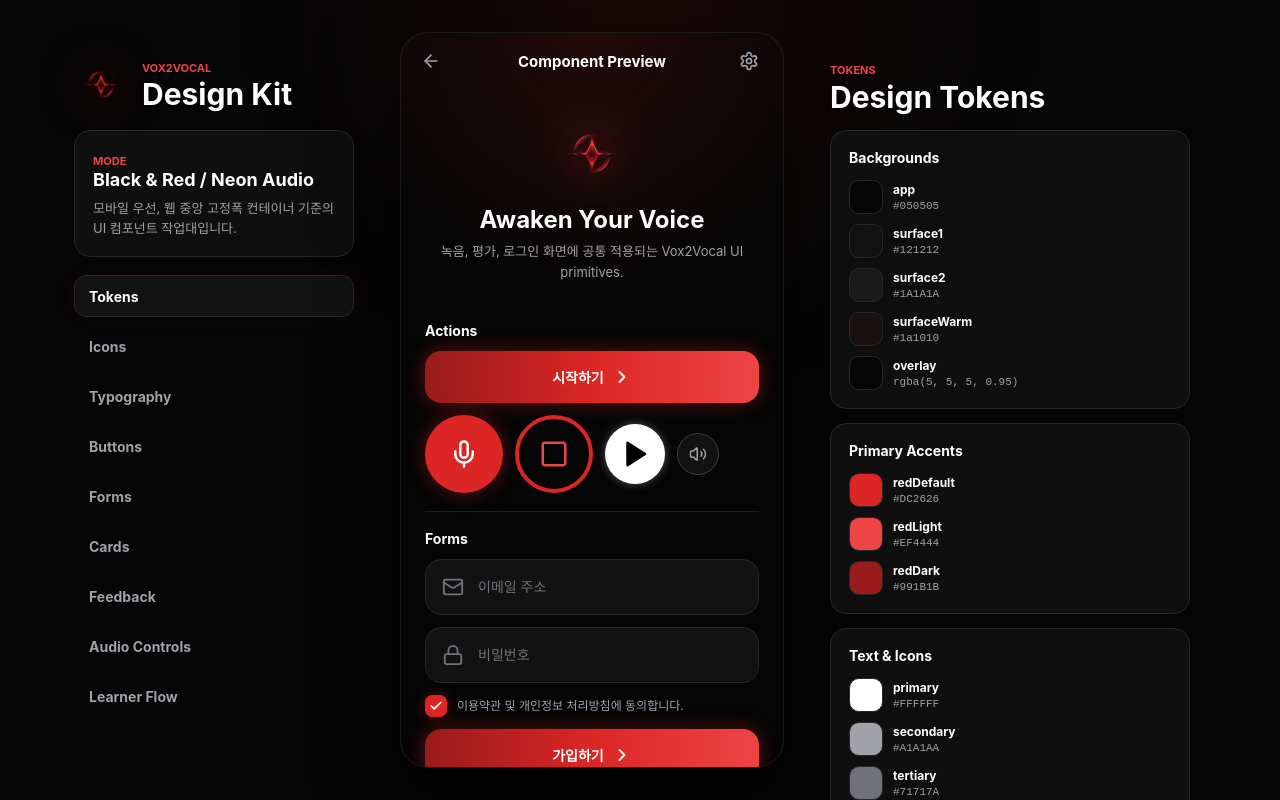
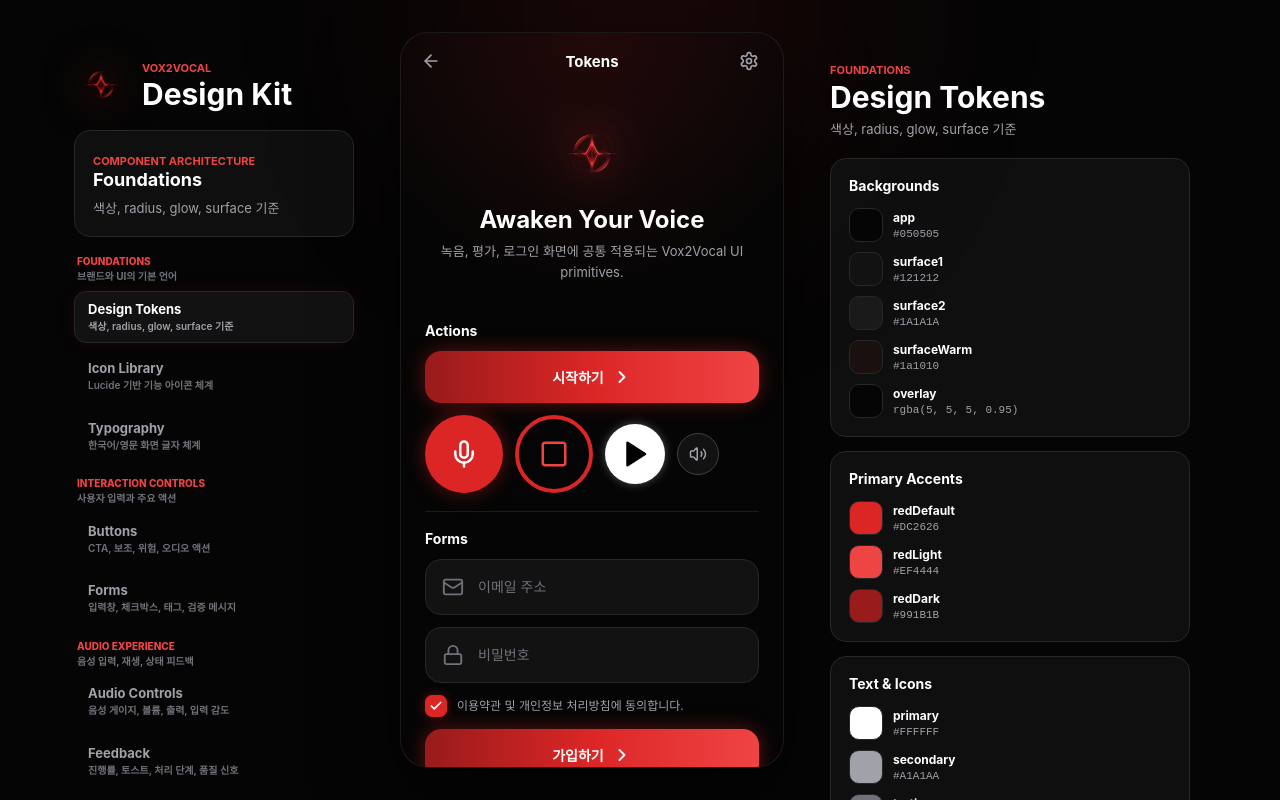
Before and after one commit to vox2vocal/vox2vocal-design-kit, a React (Vite) app: page / in a window 1280 px wide. Shown: the top 800 px of the page. Built offline with nearby package versions, Linux system fonts and the light colour scheme.

Commit message:
feat(design-kit): 컴포넌트 그룹 정보 구조 재정의

```diff
--- a/src/App.tsx
+++ b/src/App.tsx
@@ -26,18 +26,109 @@
 import { TypographyGalleryCatalog, TypographyGalleryPreview } from './components/TypographyGallery';
 import { designTokens } from './design-tokens';
 
-const sections = [
-  'Tokens',
-  'Icons',
-  'Typography',
-  'Buttons',
-  'Forms',
-  'Cards',
-  'Feedback',
-  'Audio Controls',
-  'Learner Flow',
+const sectionGroups = [
+  {
+    label: 'Foundations',
+    description: '브랜드와 UI의 기본 언어',
+    sections: ['Tokens', 'Icons', 'Typography'],
+  },
+  {
+    label: 'Interaction Controls',
+    description: '사용자 입력과 주요 액션',
+    sections: ['Buttons', 'Forms'],
+  },
+  {
+    label: 'Audio Experience',
+    description: '음성 입력, 재생, 상태 피드백',
+    sections: ['Audio Controls', 'Feedback'],
+  },
+  {
+    label: 'Content Surfaces',
+    description: '정보를 담는 카드와 패널',
+    sections: ['Cards'],
+  },
+  {
+    label: 'Product Flows',
+    description: 'Vox2Vocal 도메인 화면 흐름',
+    sections: ['Learner Flow'],
+  },
 ] as const;
-type Section = (typeof sections)[number];
+type Section = (typeof sectionGroups)[number]['sections'][number];
+
+const sectionMeta: Record<
+  Section,
+  {
+    group: string;
+    inspectorTitle: string;
+    navLabel: string;
+    shortTitle: string;
+    summary: string;
+  }
+> = {
+  Tokens: {
+    group: 'Foundations',
+    inspectorTitle: 'Design Tokens',
+    navLabel: 'Design Tokens',
+    shortTitle: 'Tokens',
+    summary: '색상, radius, glow, surface 기준',
+  },
+  Icons: {
+    group: 'Foundations',
+    inspectorTitle: 'Icon Library',
+    navLabel: 'Icon Library',
+    shortTitle: 'Icons',
+    summary: 'Lucide 기반 기능 아이콘 체계',
+  },
+  Typography: {
+    group: 'Foundations',
+    inspectorTitle: 'Typography Scale',
+    navLabel: 'Typography',
+    shortTitle: 'Type',
+    summary: '한국어/영문 화면 글자 체계',
+  },
+  Buttons: {
+    group: 'Interaction Controls',
+    inspectorTitle: 'Button Components',
+    navLabel: 'Buttons',
+    shortTitle: 'Buttons',
+    summary: 'CTA, 보조, 위험, 오디오 액션',
+  },
+  Forms: {
+    group: 'Interaction Controls',
+    inspectorTitle: 'Form Components',
+    navLabel: 'Forms',
+    shortTitle: 'Forms',
+    summary: '입력창, 체크박스, 태그, 검증 메시지',
+  },
+  'Audio Controls': {
+    group: 'Audio Experience',
+    inspectorTitle: 'Audio Control Components',
+    navLabel: 'Audio Controls',
+    shortTitle: 'Audio',
+    summary: '음성 게이지, 볼륨, 출력, 입력 감도',
+  },
+  Feedback: {
+    group: 'Audio Experience',
+    inspectorTitle: 'Feedback Components',
+    navLabel: 'Feedback',
+    shortTitle: 'Feedback',
+    summary: '진행률, 토스트, 처리 단계, 품질 신호',
+  },
+  Cards: {
+    group: 'Content Surfaces',
+    inspectorTitle: 'Card Components',
+    navLabel: 'Cards & Panels',
+    shortTitle: 'Cards',
+    summary: '선택 카드, 안내 패널, 메트릭 surface',
+  },
+  'Learner Flow': {
+    group: 'Product Flows',
+    inspectorTitle: 'Learner Components',
+    navLabel: 'Learner Flow',
+    shortTitle: 'Learner Flow',
+    summary: '곡 선택부터 프리뷰 평가까지의 도메인 흐름',
+  },
+};
 
 const tokenGroups = [
   {
@@ -69,6 +160,7 @@
     useState<LearnerComponentId>('access-eligibility');
 
   const meterLevel = useMemo(() => (isRecording ? 76 : 24), [isRecording]);
+  const activeMeta = sectionMeta[activeSection];
 
   const toggleTag = (tag: string) => {
     setSelectedTags((current) =>
@@ -91,21 +183,31 @@
           </div>
 
           <div className="vv-pane-block">
-            <span className="vv-kicker">Mode</span>
-            <strong>Black & Red / Neon Audio</strong>
-            <p>모바일 우선, 웹 중앙 고정폭 컨테이너 기준의 UI 컴포넌트 작업대입니다.</p>
+            <span className="vv-kicker">Component Architecture</span>
+            <strong>{activeMeta.group}</strong>
+            <p>{activeMeta.summary}</p>
           </div>
 
           <nav className="vv-section-tabs" aria-label="컴포넌트 섹션">
-            {sections.map((section) => (
+            {sectionGroups.map((group) => (
+              <div className="vv-section-group" key={group.label}>
+                <div className="vv-section-group-header">
+                  <span>{group.label}</span>
+                  <small>{group.description}</small>
+                </div>
+                {group.sections.map((section) => (
                   <button
                     className={section === activeSection ? 'is-active' : ''}
+                    data-section={section}
                     key={section}
                     onClick={() => setActiveSection(section)}
                     type="button"
                   >
-                {section}
+                    <span>{sectionMeta[section].navLabel}</span>
+                    <small>{sectionMeta[section].summary}</small>
                   </button>
+                ))}
+              </div>
             ))}
           </nav>
         </aside>
@@ -113,25 +215,7 @@
         <div className="vv-preview-column">
           <MobileShell>
             <TopNav
-              title={
-                activeSection === 'Learner Flow'
-                  ? 'Learner Flow'
-                  : activeSection === 'Icons'
-                    ? 'Icons'
-                    : activeSection === 'Typography'
-                      ? 'Typography'
-                      : activeSection === 'Buttons'
-                        ? 'Buttons'
-                        : activeSection === 'Forms'
-                          ? 'Forms'
-                          : activeSection === 'Cards'
-                            ? 'Cards'
-                            : activeSection === 'Feedback'
-                              ? 'Feedback'
-                              : activeSection === 'Audio Controls'
-                                ? 'Audio'
-                                : 'Component Preview'
-              }
+              title={activeMeta.shortTitle}
             />
             <div className="vv-mobile-scroll">
               {activeSection === 'Learner Flow' ? (
@@ -248,28 +332,9 @@
 
         <aside className="vv-inspector">
           <div className="vv-inspector-header">
-            <span className="vv-kicker">{activeSection}</span>
-            <h2>
-              {activeSection === 'Tokens'
-                ? 'Design Tokens'
-                : activeSection === 'Icons'
-                  ? 'Icon Library'
-                  : activeSection === 'Typography'
-                    ? 'Typography Scale'
-                    : activeSection === 'Buttons'
-                      ? 'Button Components'
-                      : activeSection === 'Forms'
-                        ? 'Form Components'
-                        : activeSection === 'Cards'
-                          ? 'Card Components'
-                          : activeSection === 'Feedback'
-                            ? 'Feedback Components'
-                            : activeSection === 'Audio Controls'
-                              ? 'Audio Control Components'
-                              : activeSection === 'Learner Flow'
-                                ? 'Learner Components'
-                                : 'Component States'}
-            </h2>
+            <span className="vv-kicker">{activeMeta.group}</span>
+            <h2>{activeMeta.inspectorTitle}</h2>
+            <p>{activeMeta.summary}</p>
           </div>
 
           {activeSection === 'Tokens' ? (
--- a/src/styles.css
+++ b/src/styles.css
@@ -164,7 +164,32 @@
 
 .vv-section-tabs {
   display: grid;
-  gap: 8px;
+  gap: 15px;
+}
+
+.vv-section-group {
+  display: grid;
+  gap: 7px;
+}
+
+.vv-section-group-header {
+  display: grid;
+  gap: 3px;
+  padding: 0 3px;
+}
+
+.vv-section-group-header span {
+  color: var(--vv-red-light);
+  font-size: 10px;
+  font-weight: 800;
+  text-transform: uppercase;
+}
+
+.vv-section-group-header small {
+  color: var(--vv-text-tertiary);
+  font-size: 10px;
+  font-weight: 700;
+  line-height: 1.35;
 }
 
 .vv-section-tabs button {
@@ -174,22 +199,43 @@
   border-radius: var(--vv-radius-xl);
   color: var(--vv-text-secondary);
   cursor: pointer;
-  display: flex;
-  font-size: 14px;
+  display: grid;
+  font-size: 13px;
   font-weight: 700;
-  height: 42px;
-  padding: 0 14px;
+  gap: 3px;
+  justify-items: start;
+  min-height: 52px;
+  padding: 9px 13px;
+  text-align: left;
   transition:
     background 0.3s ease,
     border-color 0.3s ease,
     color 0.3s ease;
 }
 
+.vv-section-tabs button span,
+.vv-section-tabs button small {
+  min-width: 0;
+  overflow-wrap: anywhere;
+}
+
+.vv-section-tabs button small {
+  color: var(--vv-text-tertiary);
+  font-size: 10px;
+  font-weight: 600;
+  line-height: 1.35;
+}
+
 .vv-section-tabs button:hover,
 .vv-section-tabs button.is-active {
   background: var(--vv-surface-1);
   border-color: var(--vv-border-default);
   color: var(--vv-text-primary);
+}
+
+.vv-section-tabs button:hover small,
+.vv-section-tabs button.is-active small {
+  color: var(--vv-text-secondary);
 }
 
 .vv-section-tabs button.is-active {
@@ -715,6 +761,13 @@
 
 .vv-inspector-header h2 {
   margin-top: 4px;
+}
+
+.vv-inspector-header p {
+  color: var(--vv-text-secondary);
+  font-size: 13px;
+  line-height: 1.5;
+  margin: 8px 0 0;
 }
 
 .vv-token-list {
@@ -2385,15 +2438,19 @@
 
   .vv-section-tabs {
     display: grid;
-    gap: 8px;
-    grid-template-columns: repeat(3, minmax(0, 1fr));
+    gap: 13px;
+    grid-template-columns: 1fr;
+  }
+
+  .vv-section-group {
+    gap: 7px;
   }
 
   .vv-section-tabs button {
-    justify-content: center;
+    justify-items: start;
     min-width: 0;
-    padding: 0 10px;
-    white-space: nowrap;
+    padding: 9px 12px;
+    white-space: normal;
   }
 
   .vv-mobile-shell {
```
Lines whose indentation alone changed are shown as unchanged.
